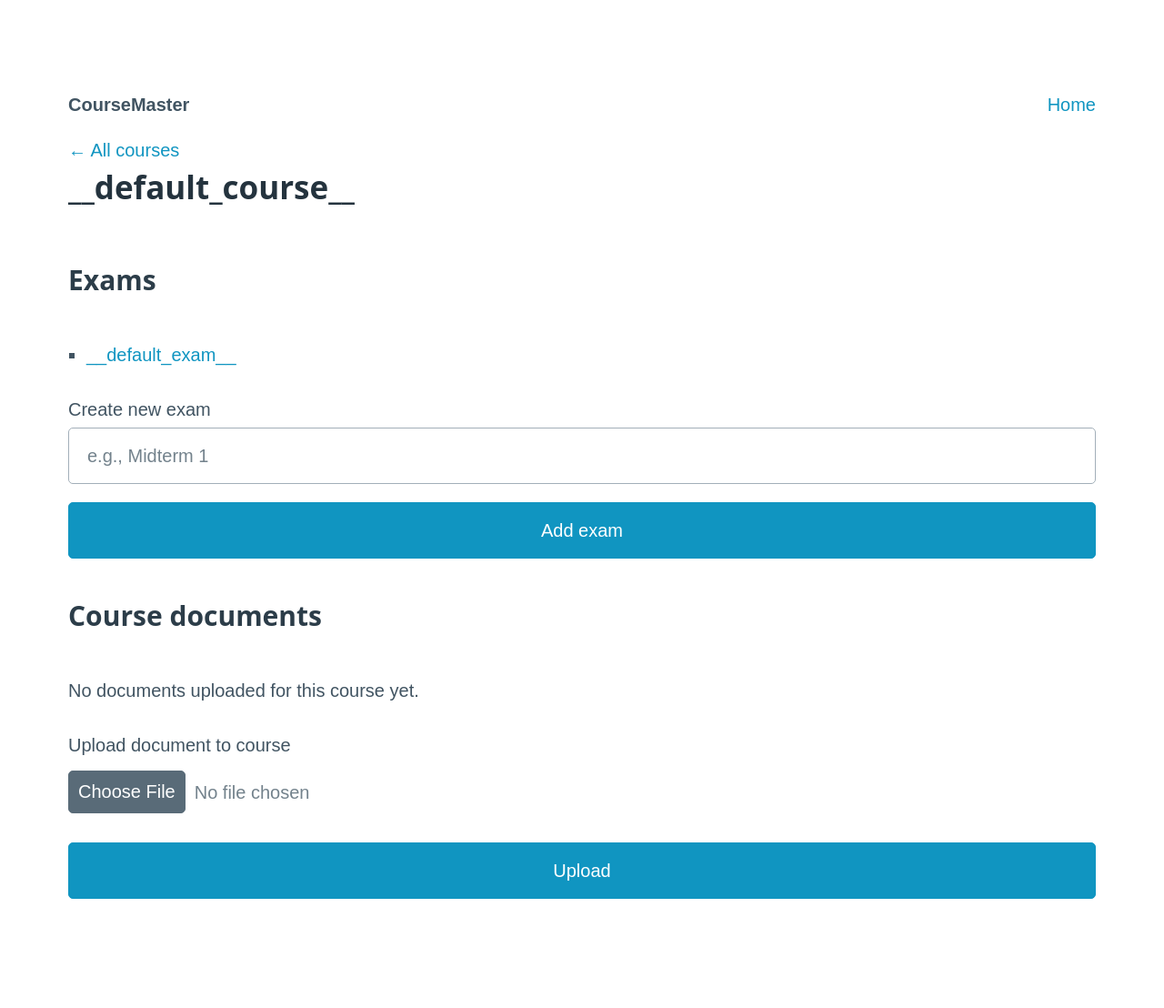
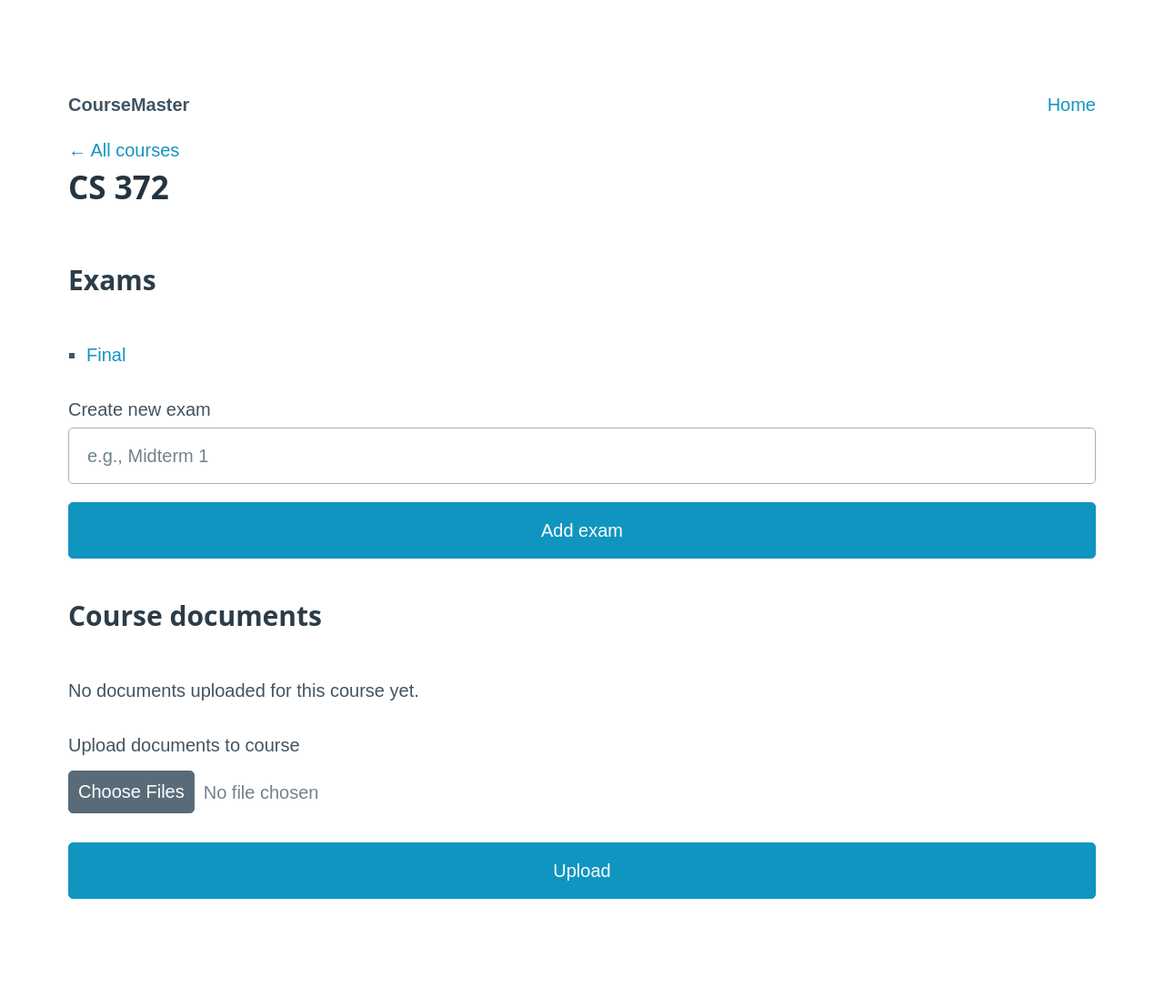
Before and after one commit to beau-lilly/CourseMaster, a Flask app: page /courses/course_default in a window 1280 px wide. Shown: the whole page at 91% size. Run offline with Flask 3, Linux system fonts and the light colour scheme; data comes from the database, SQL or seed files in the repository; data that the repository does not hold is empty.

Commit message:
Changed prompt and setup experiment

```diff
--- a/src/app/main.py
+++ b/src/app/main.py
@@ -20,7 +20,17 @@ def _save_upload(file) -> str:
     """Persist an uploaded file to disk and return its path."""
     os.makedirs(UPLOAD_ROOT, exist_ok=True)
     filename = secure_filename(file.filename)
-    file_path = os.path.join(UPLOAD_ROOT, filename)
+    name, ext = os.path.splitext(filename)
+    candidate = filename
+    file_path = os.path.join(UPLOAD_ROOT, candidate)
+
+    # Avoid clobbering files with the same name within a batch
+    counter = 1
+    while os.path.exists(file_path):
+        candidate = f"{name}_{counter}{ext}"
+        file_path = os.path.join(UPLOAD_ROOT, candidate)
+        counter += 1
+
     file.save(file_path)
     return file_path
 
@@ -68,16 +78,29 @@ def create_app():
         if not course:
             return redirect(url_for('index'))
 
-        file = request.files.get('document')
-        if not file or file.filename == '':
+        files = [
+            f for f in request.files.getlist('documents')
+            if f and f.filename
+        ]
+        if not files:
             return redirect(url_for('view_course', course_id=course_id))
 
-        file_path = _save_upload(file)
-        _, message = process_uploaded_file(file_path, course_id=course_id, exam_ids=None, db_manager=db_manager)
-        if message:
-            flash(message, "warning")
-        else:
-            flash("Document uploaded successfully.", "success")
+        success_count = 0
+        for file in files:
+            file_path = _save_upload(file)
+            _, message = process_uploaded_file(
+                file_path,
+                course_id=course_id,
+                exam_ids=None,
+                db_manager=db_manager
+            )
+            if message:
+                flash(message, "warning")
+            else:
+                success_count += 1
+
+        if success_count:
+            flash(f"{success_count} document(s) uploaded successfully.", "success")
         return redirect(url_for('view_course', course_id=course_id))
 
     @app.route('/courses/<course_id>/exams', methods=['POST'])
@@ -184,16 +207,29 @@ def create_app():
         if not course or not exam:
             return redirect(url_for('index'))
 
-        file = request.files.get('document')
-        if not file or file.filename == '':
+        files = [
+            f for f in request.files.getlist('documents')
+            if f and f.filename
+        ]
+        if not files:
             return redirect(url_for('view_exam', course_id=course_id, exam_id=exam_id))
 
-        file_path = _save_upload(file)
-        _, message = process_uploaded_file(file_path, course_id=course_id, exam_ids=[exam_id], db_manager=db_manager)
-        if message:
-            flash(message, "warning")
-        else:
-            flash("Document uploaded successfully.", "success")
+        success_count = 0
+        for file in files:
+            file_path = _save_upload(file)
+            _, message = process_uploaded_file(
+                file_path,
+                course_id=course_id,
+                exam_ids=[exam_id],
+                db_manager=db_manager
+            )
+            if message:
+                flash(message, "warning")
+            else:
+                success_count += 1
+
+        if success_count:
+            flash(f"{success_count} document(s) uploaded successfully.", "success")
         return redirect(url_for('view_exam', course_id=course_id, exam_id=exam_id))
 
     @app.route('/courses/<course_id>/exams/<exam_id>/documents/attach', methods=['POST'])
--- a/src/app/templates/course.html
+++ b/src/app/templates/course.html
@@ -51,9 +51,9 @@
         {% endif %}
 
         <form action="{{ url_for('upload_course_document', course_id=course.course_id) }}" method="POST" enctype="multipart/form-data">
-            <label for="document">
-                Upload document to course
-                <input type="file" id="document" name="document" required>
+            <label for="documents">
+                Upload documents to course
+                <input type="file" id="documents" name="documents" multiple required>
             </label>
             <button type="submit">Upload</button>
         </form>
--- a/src/app/templates/exam.html
+++ b/src/app/templates/exam.html
@@ -48,9 +48,9 @@
             </div>
         {% endif %}
         <form action="{{ url_for('upload_exam_document', course_id=course.course_id, exam_id=exam.exam_id) }}" method="POST" enctype="multipart/form-data">
-            <label for="document">
-                Choose file
-                <input type="file" id="document" name="document" required>
+            <label for="documents">
+                Choose files
+                <input type="file" id="documents" name="documents" multiple required>
             </label>
             <button type="submit">Upload to exam</button>
         </form>
--- a/src/core/database.py
+++ b/src/core/database.py
@@ -13,8 +13,8 @@ from .types import Assignment, Course, Exam, Document, Chunk, Problem, Question
 
 DEFAULT_COURSE_ID = "course_default"
 DEFAULT_EXAM_ID = "exam_default"
-DEFAULT_COURSE_NAME = "__default_course__"
-DEFAULT_EXAM_NAME = "__default_exam__"
+DEFAULT_COURSE_NAME = "CS 372"
+DEFAULT_EXAM_NAME = "Final"
 
 
 class DatabaseManager:
@@ -298,22 +298,32 @@ class DatabaseManager:
 
     def _ensure_default_course_and_exam(self, conn: sqlite3.Connection):
         """Create default course/exam for legacy rows without scope."""
-        course_exists = conn.execute(
-            "SELECT 1 FROM courses WHERE course_id = ?", (DEFAULT_COURSE_ID,)
+        course_row = conn.execute(
+            "SELECT course_id, name FROM courses WHERE course_id = ?", (DEFAULT_COURSE_ID,)
         ).fetchone()
-        if not course_exists:
+        if not course_row:
             conn.execute(
                 "INSERT OR IGNORE INTO courses (course_id, name, created_at) VALUES (?, ?, ?)",
                 (DEFAULT_COURSE_ID, DEFAULT_COURSE_NAME, datetime.now().isoformat()),
             )
+        elif course_row["name"] != DEFAULT_COURSE_NAME:
+            conn.execute(
+                "UPDATE courses SET name = ? WHERE course_id = ?",
+                (DEFAULT_COURSE_NAME, DEFAULT_COURSE_ID),
+            )
 
-        exam_exists = conn.execute(
-            "SELECT 1 FROM exams WHERE exam_id = ?", (DEFAULT_EXAM_ID,)
+        exam_row = conn.execute(
+            "SELECT exam_id, name FROM exams WHERE exam_id = ?", (DEFAULT_EXAM_ID,)
         ).fetchone()
-        if not exam_exists:
+        if not exam_row:
             conn.execute(
                 "INSERT OR IGNORE INTO exams (exam_id, course_id, name, created_at) VALUES (?, ?, ?, ?)",
                 (DEFAULT_EXAM_ID, DEFAULT_COURSE_ID, DEFAULT_EXAM_NAME, datetime.now().isoformat()),
+            )
+        elif exam_row["name"] != DEFAULT_EXAM_NAME:
+            conn.execute(
+                "UPDATE exams SET name = ? WHERE exam_id = ?",
+                (DEFAULT_EXAM_NAME, DEFAULT_EXAM_ID),
             )
 
     def _backfill_missing_course_ids(self, conn: sqlite3.Connection):
--- a/src/core/rag.py
+++ b/src/core/rag.py
@@ -21,43 +21,61 @@ load_dotenv()
 
 # --- 1. Prompt Templates ---
 
-TEMPLATE_MINIMAL = """You are a helpful assistant. Answer the user's question based ONLY on the provided context.
+TEMPLATE_MINIMAL = """You are a helpful assistant. The user is working on the problem below.
+
+Problem:
+{problem_text}
+
+Answer the user's question about this problem based on the provided context.
 Keep your answer brief and to the point.
 
-Context:
+Context (retrieved chunks related to the problem):
 {context}
 
-Question: {question}
+Question about the problem: {question}
 Answer:
 """
 
-TEMPLATE_EXPLANATORY = """You are an expert tutor. Answer the user's question using the provided context.
+TEMPLATE_EXPLANATORY = """You are an expert tutor. The user is working on the problem below.
+
+Problem:
+{problem_text}
+
+Answer the user's question about this problem using the provided context.
 You must cite the specific chunk index (e.g., [Chunk 1]) that supports each part of your answer.
 
-Context:
+Context (retrieved chunks related to the problem):
 {context}
 
-Question: {question}
+Question about the problem: {question}
 Answer (with citations):
 """
 
-TEMPLATE_TUTORING = """You are a Socratic tutor. Do not give the answer directly.
-Instead, use the context to guide the user toward the answer with a hint or a leading question.
+TEMPLATE_TUTORING = """You are a Socratic tutor helping with the problem below.
 
-Context:
+Problem:
+{problem_text}
+
+Do not give the answer directly. Instead, use the context to guide the user toward the answer with a hint or a leading question.
+
+Context (retrieved chunks related to the problem):
 {context}
 
-Question: {question}
+Question about the problem: {question}
 Hint:
 """
 
-TEMPLATE_SIMILARITY = """Analyze why the following chunks were retrieved for the user's question.
+TEMPLATE_SIMILARITY = """Analyze why the following chunks were retrieved for the user's question about the problem below.
+
+Problem:
+{problem_text}
+
 Explain the relevance of each chunk to the query.
 
-Context:
+Context (retrieved chunks related to the problem):
 {context}
 
-Question: {question}
+Question about the problem: {question}
 Analysis:
 """
 
@@ -194,7 +212,13 @@ def answer_question(
     # 5. Execute
     context_str = format_docs(chunks)
     try:
-        answer = chain.invoke({"context": context_str, "question": question_text})
+        answer = chain.invoke(
+            {
+                "context": context_str,
+                "question": question_text,
+                "problem_text": problem.problem_text,
+            }
+        )
     except Exception as exc:
         # Avoid crashing the app if the remote LLM errors (e.g., bad key/network)
         print(f"LLM invocation failed ({exc}); falling back to stub.")
@@ -202,7 +226,13 @@ def answer_question(
             responses=[f"[STUB RESPONSE] Unable to reach LLM ({exc}). Query: {question_text}"]
         )
         fallback_chain = prompt_template | fallback | StrOutputParser()
-        answer = fallback_chain.invoke({"context": context_str, "question": question_text})
+        answer = fallback_chain.invoke(
+            {
+                "context": context_str,
+                "question": question_text,
+                "problem_text": problem.problem_text,
+            }
+        )
 
     # Persist answer text for the question record
     db_manager.update_question_answer(stored_question.question_id, answer)
```
Also changed, not shown: 1 other file.
